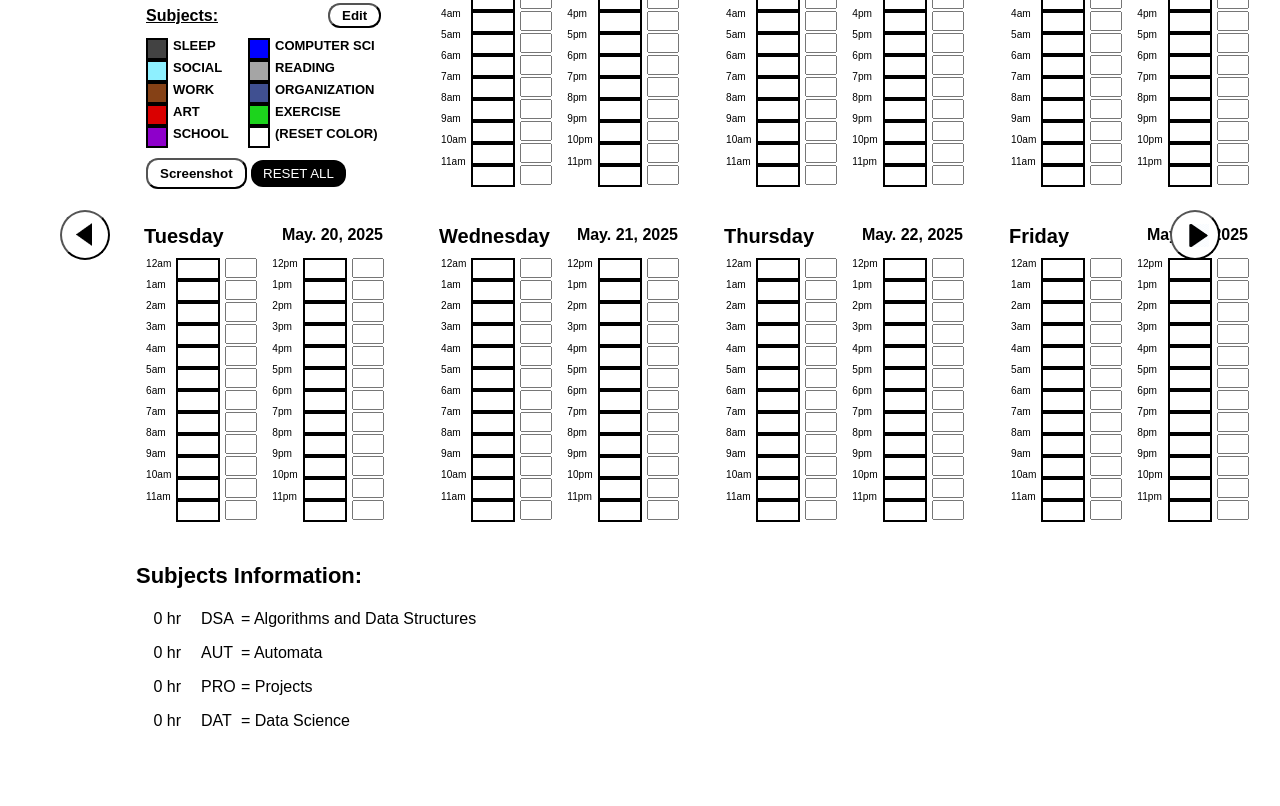
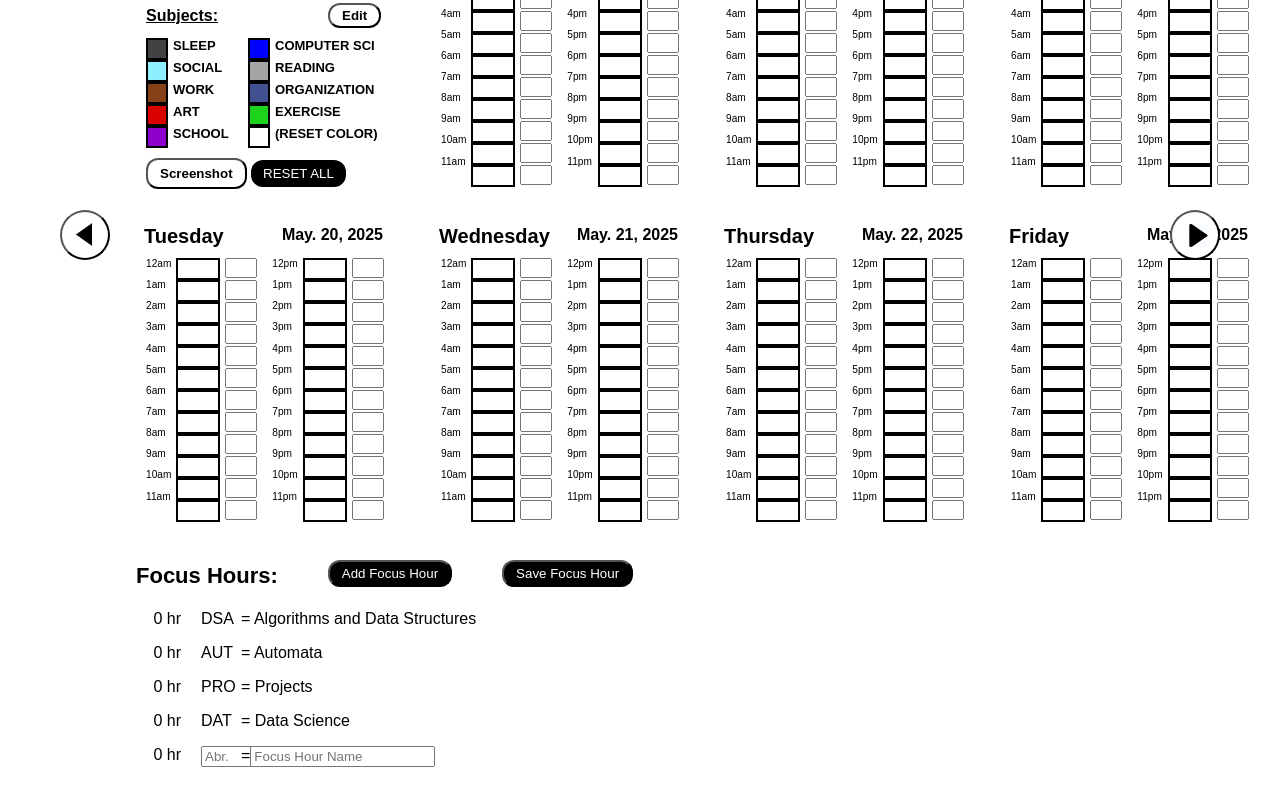
Before and after one commit to Israeli21/time-table-project, a website: page timeTable.html in a window 1280 px wide. Shown: the part 140-946 px from the top of the page. Before the commit the page ends 914 px from the top, so only its background shows below. Drawn offline with nearby package versions, Linux system fonts and the light colour scheme.

Commit message:
Add focus hours buttons and input elements

```diff
--- /dev/null
+++ b/scripts/editSubjectNames.js
@@ -0,0 +1,3 @@
+document.querySelector('.edit-focus-hours').addEventListener('click', () => {
+
+});
--- a/scripts/script.js
+++ b/scripts/script.js
@@ -17,18 +17,23 @@ function renderSubjectHours() {
         <p class = "AUT-hours"></p>
         <p class = "PRO-hours"></p>
         <p class = "DAT-hours"></p>
+        <p>0 hr</p>
     </div>
     <div class = "middle-aligned">
         <p>DSA</p>
         <p>AUT</p>
         <p>PRO</p>
         <p>DAT</p>
+        <input placeholder = "Abr."
+        class = "js-abb-input abbreviation-input">
     </div>
     <div>
         <p>= Algorithms and Data Structures</p>
         <p>= Automata</p>
         <p>= Projects</p>
         <p>= Data Science</p>
+        =<input placeholder = "Focus Hour Name"
+        class = "js-focusHour-input focus-hour-input">
     </div>`;
 
     /**
--- a/styles/legend-title-style.css
+++ b/styles/legend-title-style.css
@@ -55,6 +55,7 @@
     border-radius: 12px;
     font-weight: bold;
     transition: background-color 0.5s, color 1s;
+    cursor: pointer;
 }
 
 .edit-button:hover{
--- a/styles/style.css
+++ b/styles/style.css
@@ -144,6 +144,7 @@ a {
     border-radius: 12px;
     font-weight: bold;
     transition: background-color 0.5s, color 1s;
+    cursor: pointer;
 }
 
 .screenshot-button:hover{
@@ -215,3 +216,14 @@ a {
     position: relative;
     padding-left: 100px;
 }
+
+.edit-focus-hours {
+    position: relative;
+    margin-left: 50px;
+    margin-top: 10px;
+    background-color: black;
+    color: white;
+    padding: 4px 12px;
+    border-radius: 12px;
+    cursor: pointer;
+}
--- a/timeTable.html
+++ b/timeTable.html
@@ -28,7 +28,11 @@
       <script src = "scripts/generateDays.js"></script>
       <script src = "scripts/screenshot.js"></script>
     </div>
-    <p class="subject-tracker-text">Subjects Information:</p>
+    <div class="subject-header">
+      <p class="subject-tracker-text">Focus Hours:</p>
+      <button class = "edit-focus-hours js-edit-focus-hours">Add Focus Hour</button>
+      <button class = "edit-focus-hours js-edit-focus-hours">Save Focus Hour</button>
+    </div>
     <div class = "subjects-information">
       <script src="scripts/subjectHours.js"></script>
       <!-- MIGHT add subjectHours at a later time, to piece apart the project into parts -->
```
